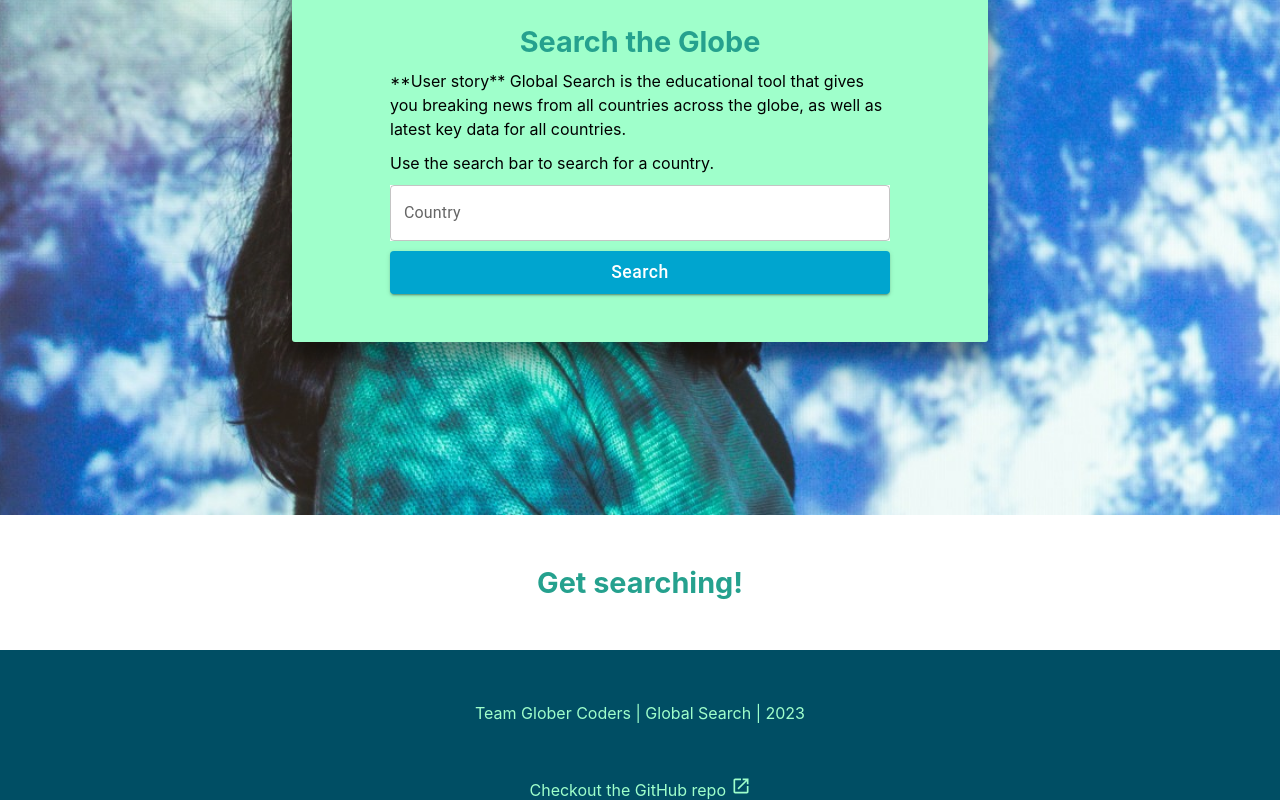
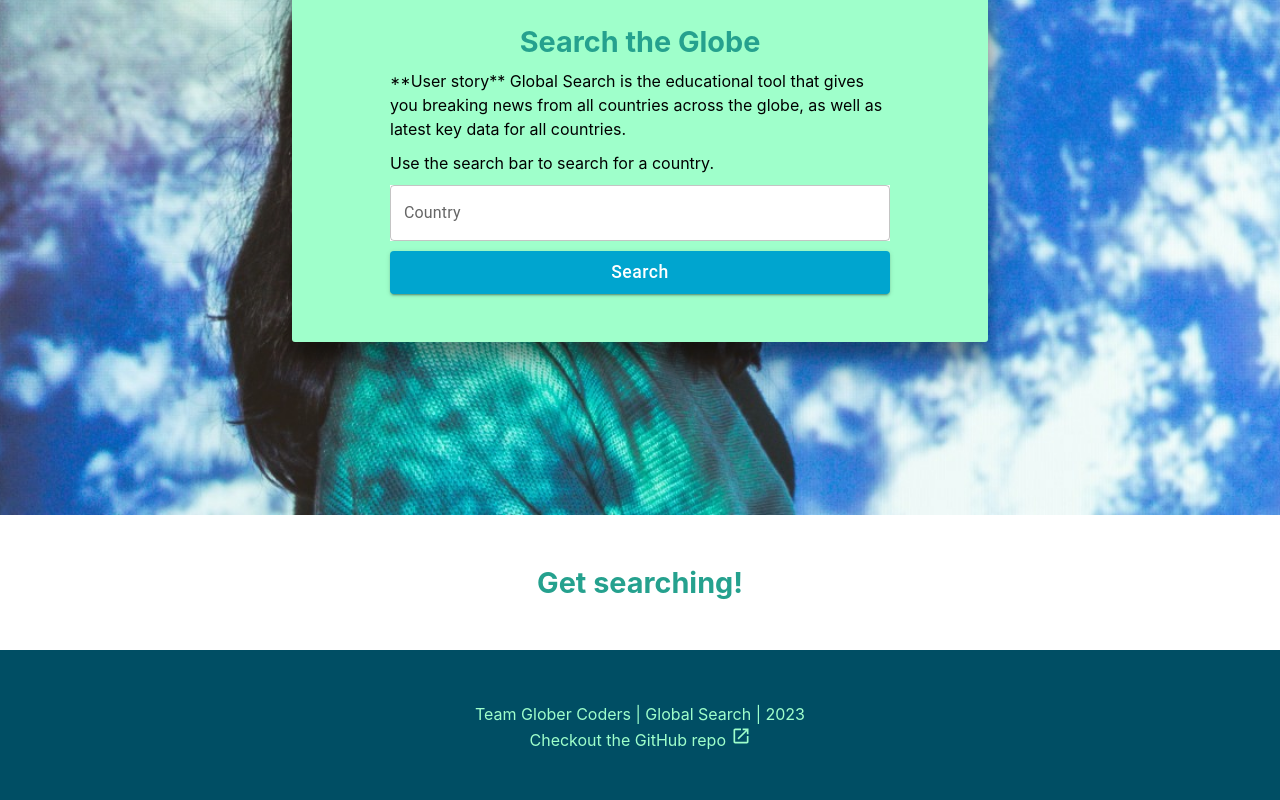
Before and after one commit to lewis-ingleton/global-search--react-app, a React (Create React App) app: page / in a window 1280 px wide. Shown: the part 287-1087 px from the top of the page. Built offline with nearby package versions, Linux system fonts and the light colour scheme.

Commit message:
footer styling

```diff
--- a/src/components/footer/Footer.css
+++ b/src/components/footer/Footer.css
@@ -9,6 +9,13 @@ footer {
     align-items: center;
 }
 
+footer>p {
+  margin-bottom: 0px;
+}
+
+footer>a {
+  margin-bottom: 50px;
+}
 /* a tag styling */
 
 a {
```
